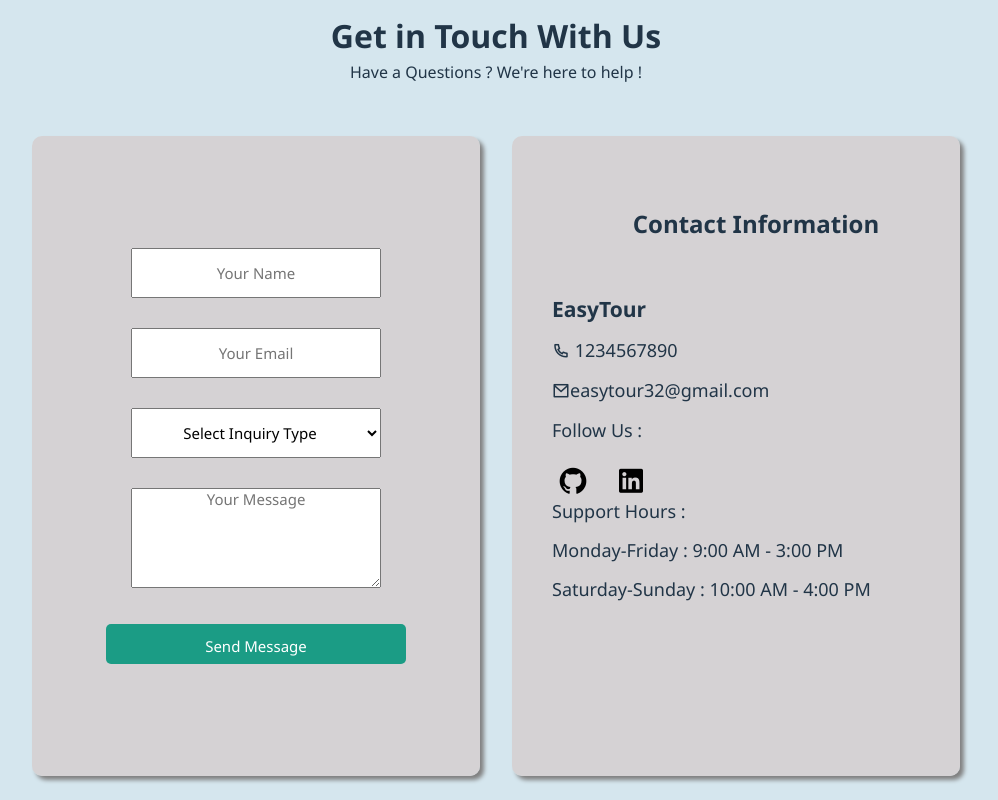
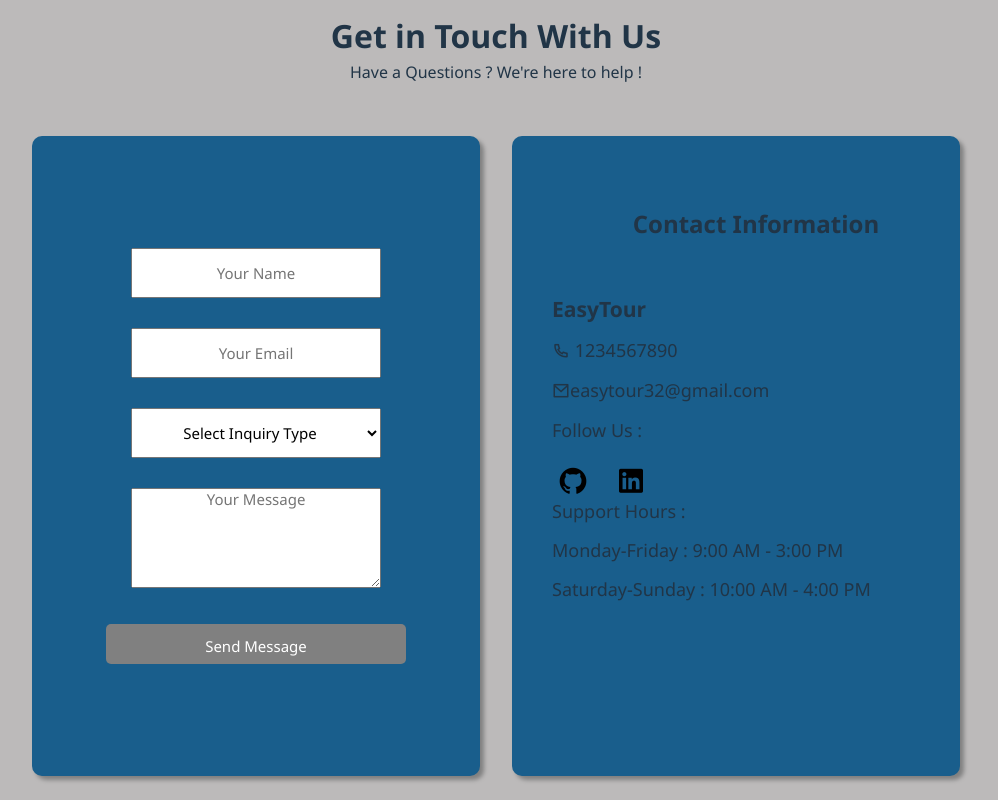
Before and after one commit to kajalmogal29/easyTour, a React (Vite) app: page /Contact in a window 1280 px wide. Shown: the whole page, without its empty margins (144-1142 px from the left). Built offline with nearby package versions, Linux system fonts and the light colour scheme.

Commit message:
contact page update

```diff
--- a/src/views/Contact/contact.css
+++ b/src/views/Contact/contact.css
@@ -6,7 +6,7 @@
 .contact-main-container{
   height: 100vh;
   width: 100vw;
-   background-color: rgb(213, 230, 238);
+   background-color: rgba(180, 176, 176, 0.845);
 
 }
 .contact-header{
@@ -41,7 +41,7 @@
 .enquiry-form{
   height: 80vh;
   width: 35vw;
-  background-color: rgba(214, 207, 207, 0.815);
+  background-color: #195e8c;
   display: flex;
   flex-direction: column;
   align-items: center;
@@ -59,7 +59,7 @@
 .contact-information{
   height: 80vh;
   width: 35vw;
-  background-color: rgba(214, 207, 207, 0.815);
+  background-color: #195e8c;
   display: flex;
   flex-direction: column;
   padding-left: 40px;
@@ -93,7 +93,7 @@ form button{
   font-size: 15px;
   height: 40px;
   width: 300px;
-  background-color: #1b9c85;
+  background-color: gray;
   border: none;
   cursor: pointer;
   border-radius: 5px;
```
